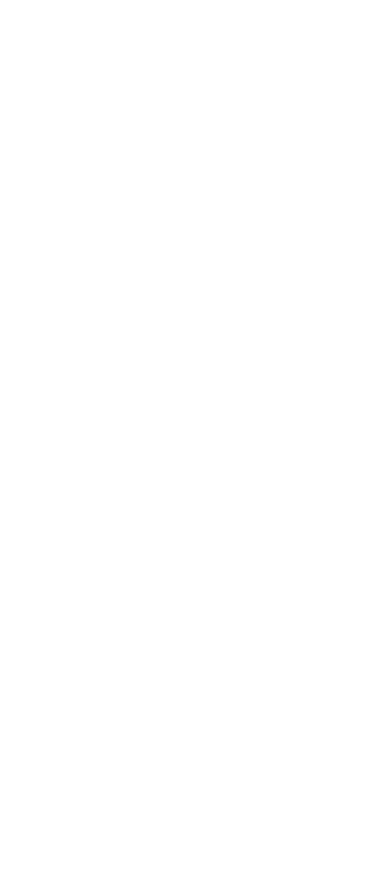
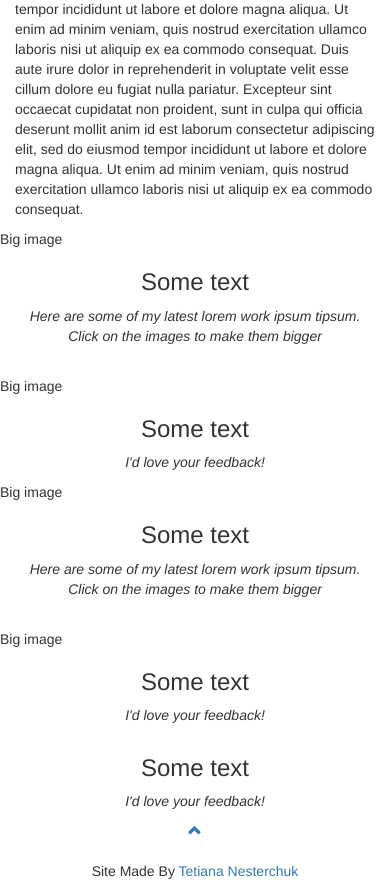
Before and after one commit to Assuliya/kolobok, a Django app: page / in a window 390 px wide. Before the commit the part shown is empty. Shown: the part 717-1608 px from the top of the page. Before the commit the page ends 50 px from the top, so only its background shows below. Run offline with Django 3.2, Linux system fonts and the light colour scheme; some libraries are stand-ins or nearby versions.

Commit message:
site's skeleton in bootstrap

```diff
--- a/apps/kolobok_story/templates/kolobok_story/index.html
+++ b/apps/kolobok_story/templates/kolobok_story/index.html
@@ -6,9 +6,110 @@
   <title>Kolobok</title>
   {% load static %}
   <link rel="stylesheet" href="{% static 'kolobok_story/css/main.css'%}">
+  <link rel="stylesheet" href="http://maxcdn.bootstrapcdn.com/bootstrap/3.3.7/css/bootstrap.min.css">
+  <script src="https://ajax.googleapis.com/ajax/libs/jquery/1.12.4/jquery.min.js"></script>
+  <script src="http://maxcdn.bootstrapcdn.com/bootstrap/3.3.7/js/bootstrap.min.js"></script>
+
 </head>
 
-<body>
-  <h1>Hello</h1>
+<body id="Top">
+      <!-- First Parallax Image -->
+      <div id="big_image1">
+        <div class="row">
+          <div class="">
+            <p>Big image</p>
+          </div>
+        </div>
+      </div>
+
+      <!-- Container (Home Section) -->
+      <div class="container" id="home">
+        <h3 class="text-center">Some text</h3>
+        <p class="text-center"><em>Some text</em></p>
+        <p class="top-buffer">Lorem ipsum dolor sit amet, consectetur adipiscing elit, sed do eiusmod tempor incididunt ut labore et dolore magna aliqua. Ut enim ad minim veniam,
+          quis nostrud exercitation ullamco laboris nisi ut aliquip ex ea commodo consequat. Duis aute irure dolor in reprehenderit in voluptate velit esse cillum dolore eu fugiat nulla pariatur. Excepteur sint occaecat cupidatat non proident, sunt in culpa
+          qui officia deserunt mollit anim id est laborum consectetur adipiscing elit, sed do eiusmod tempor incididunt ut labore et dolore magna aliqua. Ut enim ad minim veniam, quis nostrud exercitation ullamco laboris nisi ut aliquip ex ea commodo consequat.</p>
+
+        <div class="row top-buffer">
+          <div class="col-md-offset-2 col-md-4 text-center">
+            <p>Some image</p>
+            <img src="#" class="img-circle" alt="image">
+          </div>
+          <div class="col-md-4">
+            <p>lorem ipsum consectetur adipiscing elit, sed do eiusmod tempor incididunt ut labore et dolore magna aliqua. Ut enim ad minim veniam, quis nostrud exercitation ullamco laboris nisi ut aliquip ex ea commodo consequat. Duis aute irure
+              dolor in reprehenderit in voluptate velit esse cillum dolore eu fugiat nulla pariatur. Excepteur sint occaecat cupidatat non proident, sunt in culpa qui officia deserunt mollit anim id est laborum consectetur adipiscing elit, sed do eiusmod tempor
+              incididunt ut labore et dolore magna aliqua. Ut enim ad minim veniam, quis nostrud exercitation ullamco laboris nisi ut aliquip ex ea commodo consequat.</p>
+          </div>
+        </div>
+      </div>
+
+      <!-- Second Parallax Image -->
+      <div id="big_image2">
+        <div class="">
+          <span class="">Big image</span>
+        </div>
+      </div>
+
+      <!-- Container (Rabbit Section) -->
+      <div class="container" id="rabbit">
+        <h3 class="text-center">Some text</h3>
+        <p class="text-center"><em>Here are some of my latest lorem work ipsum tipsum.<br> Click on the images to make them bigger</em></p><br>
+
+      </div>
+
+      <!-- Third Parallax Image -->
+      <div id="big_image3">
+        <div class="">
+           <span class="">Big image</span>
+        </div>
+      </div>
+
+      <!-- Container (Wolf Section) -->
+      <div class="container" id="wolf">
+        <h3 class="text-center">Some text</h3>
+        <p class="text-center"><em>I'd love your feedback!</em></p>
+      </div>
+
+      <!-- Fourth Parallax Image -->
+      <div id="big_image4">
+        <div class="">
+          <span class="">Big image</span>
+        </div>
+      </div>
+
+      <!-- Container (Bear Section) -->
+      <div class="container" id="bear">
+        <h3 class="text-center">Some text</h3>
+        <p class="text-center"><em>Here are some of my latest lorem work ipsum tipsum.<br> Click on the images to make them bigger</em></p><br>
+
+      </div>
+
+      <!-- Fifth Parallax Image -->
+      <div id="big_image5">
+        <div class="">
+           <span class="">Big image</span>
+        </div>
+      </div>
+
+      <!-- Container (Fox Section) -->
+      <div class="container" id="wolf">
+        <h3 class="text-center">Some text</h3>
+        <p class="text-center"><em>I'd love your feedback!</em></p>
+      </div>
+
+      <!-- Container (Test Section) -->
+      <div class="container" id="test">
+        <h3 class="text-center">Some text</h3>
+        <p class="text-center"><em>I'd love your feedback!</em></p>
+      </div>
+
+      <!-- Footer -->
+      <footer class="text-center">
+        <a class="up-arrow" href="#Top" data-toggle="tooltip" title="TO TOP">
+          <span class="glyphicon glyphicon-chevron-up"></span>
+        </a><br><br>
+        <p>Site Made By <a href="#" data-toggle="tooltip" title="Check-out on Git">Tetiana Nesterchuk</a></p>
+      </footer>
+
 </body>
 </html>
```
